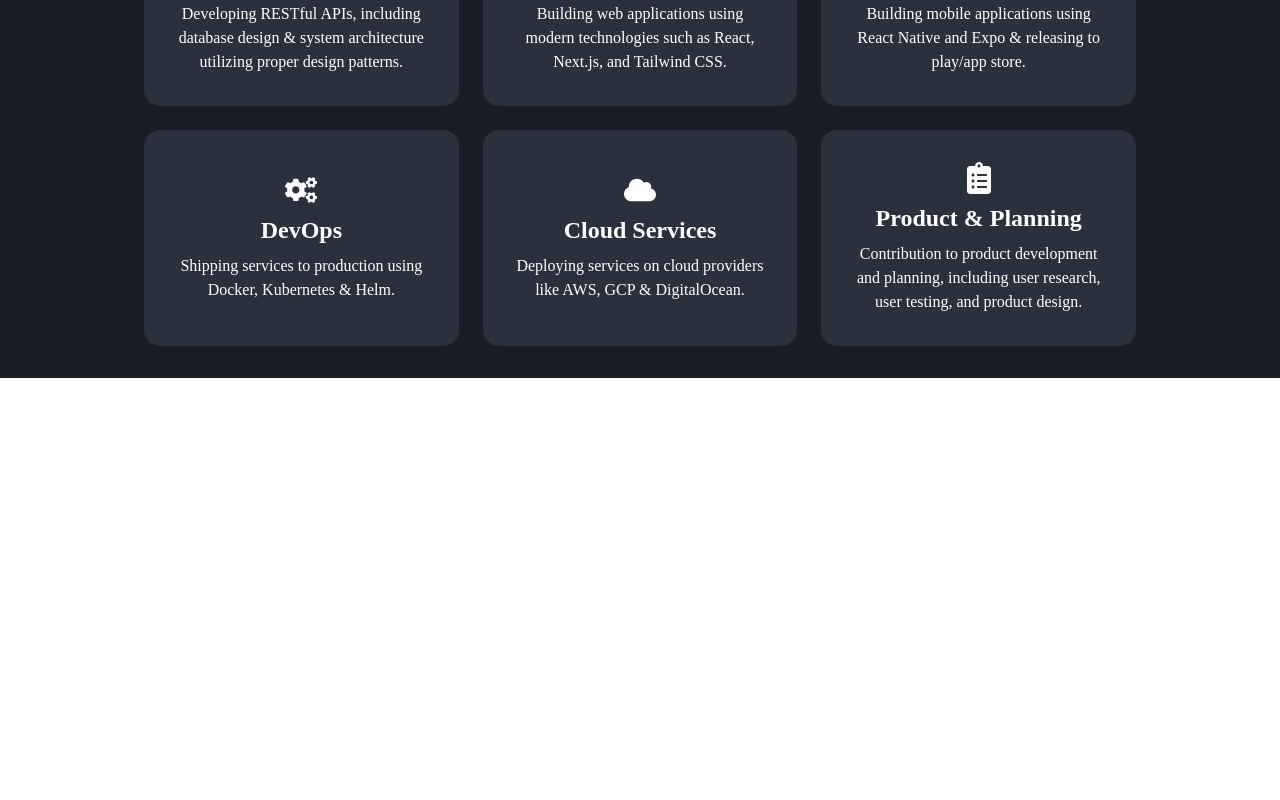
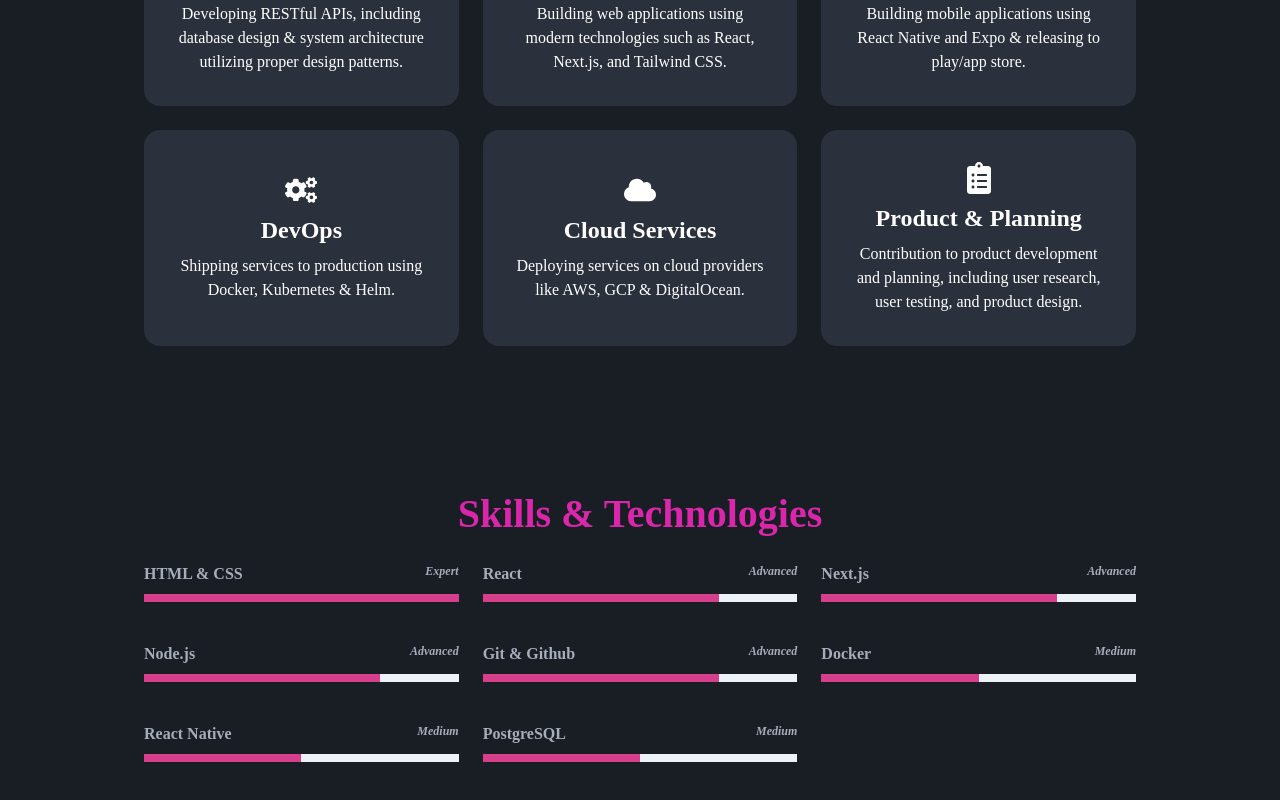
Before and after one commit to MustafaZakaria/my-portfolio, a Next.js app: page / in a window 1280 px wide. Shown: the part 880-1680 px from the top of the page. Before the commit the page ends 1258 px from the top, so only its background shows below. Built offline with nearby package versions, Linux system fonts and the light colour scheme; a web font is replaced by a local one.

Commit message:
feat: skills

```diff
--- a/src/components/HomePage/index.tsx
+++ b/src/components/HomePage/index.tsx
@@ -4,6 +4,7 @@ import { MIN_HEIGHT_FOLD } from '../../utils/sizings';
 import MyProfile from '../MyProfile';
 import Achievements from '../Achievements';
 import Services from '../Services';
+import Skills from '../Skills';
 
 const HomePageLanding = () => {
   return (
@@ -22,6 +23,7 @@ const HomePageLanding = () => {
         <MyProfile />
         <Achievements />
         <Services />
+        <Skills />
       </Flex>
     </Box>
   );
--- /dev/null
+++ b/src/components/Skills/SkillBar.tsx
@@ -0,0 +1,35 @@
+import React from 'react';
+import { Box, Text, Progress, Flex } from '@chakra-ui/react';
+
+const SkillBar = ({ name, level }: { name: string; level: string }) => {
+  let value;
+  switch (level) {
+    case 'Expert':
+      value = 100;
+      break;
+    case 'Advanced':
+      value = 75;
+      break;
+    case 'Medium':
+      value = 50;
+      break;
+    default:
+      value = 25;
+  }
+
+  return (
+    <Box mb='1rem'>
+      <Flex justifyContent='space-between'>
+        <Text textStyle='body-16-bold' color='primary1' mb='0.5rem'>
+          {name}
+        </Text>
+        <Text textStyle='caption-12-bold' fontStyle='italic' color='primary1'>
+          {level}
+        </Text>
+      </Flex>
+      <Progress value={value} size='sm' colorScheme='pink' />
+    </Box>
+  );
+};
+
+export default SkillBar;
--- /dev/null
+++ b/src/components/Skills/index.tsx
@@ -0,0 +1,36 @@
+import { Flex, Grid, Text } from '@chakra-ui/react';
+import SkillBar from './SkillBar';
+import { skillsData } from '@/constants/skills';
+
+const Skills = () => {
+  return (
+    <Flex
+      id='services'
+      w='100%'
+      flexDir='column'
+      alignItems='center'
+      justifyContent='center'
+      mt={{ base: '3rem', md: '9rem' }}
+    >
+      <Text mb={{ base: '1rem', md: '1.5rem' }} color='pink1' textStyle='h4-primary' fontWeight={700}>
+        Skills & Technologies
+      </Text>
+      <Grid
+        w='100%'
+        gridTemplateColumns={{
+          base: 'repeat(1,1fr)',
+          md: 'repeat(2,1fr)',
+          lg: 'repeat(3,1fr)',
+        }}
+        gap='1.5rem'
+        flexDir={{ base: 'column', md: 'row' }}
+      >
+        {skillsData.map((skill, index) => (
+          <SkillBar key={index} {...skill} />
+        ))}
+      </Grid>
+    </Flex>
+  );
+};
+
+export default Skills;
--- /dev/null
+++ b/src/constants/skills.ts
@@ -0,0 +1,10 @@
+export const skillsData = [
+  { name: 'HTML & CSS', level: 'Expert' },
+  { name: 'React', level: 'Advanced' },
+  { name: 'Next.js', level: 'Advanced' },
+  { name: 'Node.js', level: 'Advanced' },
+  { name: 'Git & Github', level: 'Advanced' },
+  { name: 'Docker', level: 'Medium' },
+  { name: 'React Native', level: 'Medium' },
+  { name: 'PostgreSQL', level: 'Medium' },
+];
```
